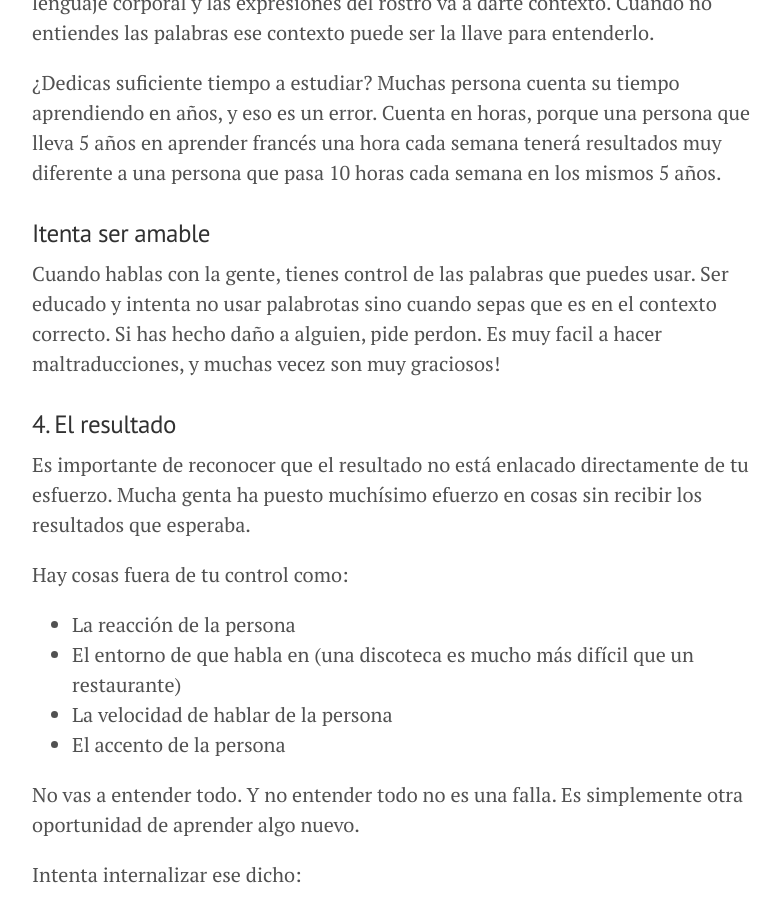
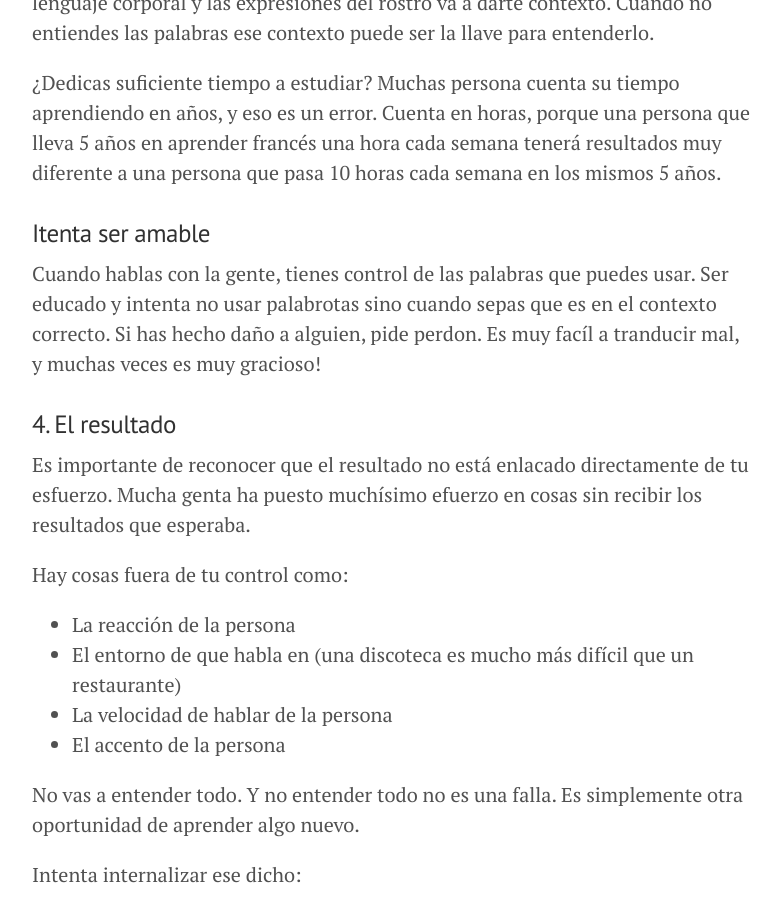
Before and after one commit to cartasamimismo/cartasamimismo.github.io, a Jekyll site: the page built from _posts/2025-04-26-el-miedo-de-hablar-en-otra-lengua.markdown, in a window 1280 px wide and 900 px high, scrolled down 2937 px. Shown: the whole window, without its empty margins (248-1028 px from the left). Built offline with Jekyll 4.4.1, drawn with Linux system fonts in a browser that asks for light colours.

Commit message:
Fixed typo

```diff
--- a/_posts/2025-04-26-el-miedo-de-hablar-en-otra-lengua.markdown
+++ b/_posts/2025-04-26-el-miedo-de-hablar-en-otra-lengua.markdown
@@ -76,7 +76,7 @@ Estás prestando atención a la persona que te hablas? Necesitas recordar que el
 
 ### Itenta ser amable
 
-Cuando hablas con la gente, tienes control de las palabras que puedes usar. Ser educado y intenta no usar palabrotas sino cuando sepas que es en el contexto correcto. Si has hecho daño a alguien, pide perdon. Es muy facil a hacer maltraducciones, y muchas vecez son muy graciosos!
+Cuando hablas con la gente, tienes control de las palabras que puedes usar. Ser educado y intenta no usar palabrotas sino cuando sepas que es en el contexto correcto. Si has hecho daño a alguien, pide perdon. Es muy facíl a tranducir mal, y muchas veces es muy gracioso!
 
 ### 4. El resultado
 
```
